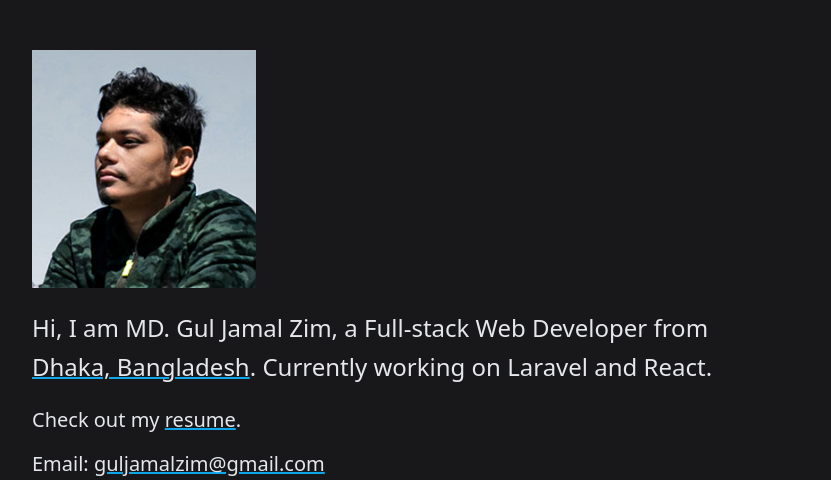
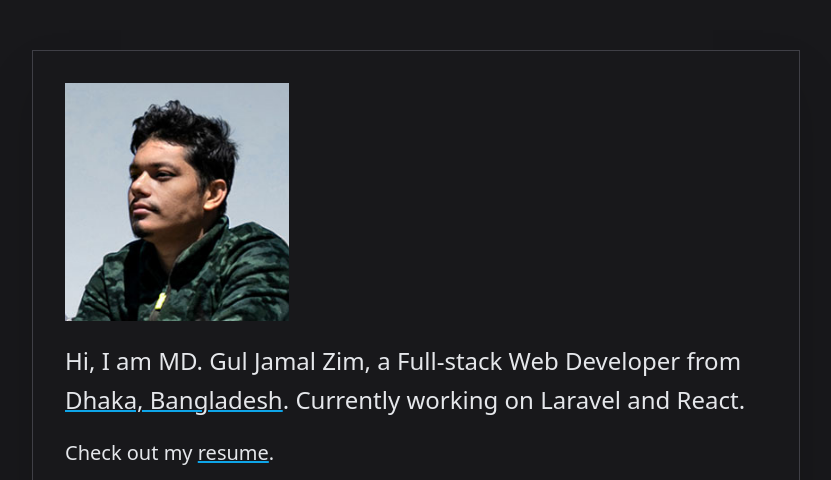
Before and after one commit to gjzim/gjzim.github.io, a website: page index.html in a window 1280 px wide. Shown: the part 130-610 px from the top of the page, without its empty margins (224-1055 px from the left). Drawn offline with Linux system fonts and the light colour scheme.

Commit message:
Wrap main in a box

```diff
--- a/index.html
+++ b/index.html
@@ -10,7 +10,7 @@
     <body
         class="bg-zinc-900 text-gray-200 p-5 sm:mt-40 sm:flex sm:justify-center"
     >
-        <main class="sm:max-w-3xl">
+        <main class="border border-zinc-700 shadow-2xl p-4 sm:p-8 sm:max-w-3xl">
             <section class="sm:mr-5">
                 <img
                     src="images/propic.jpg"
@@ -22,7 +22,7 @@
                 <h1 class="hidden">MD. Gul Jamal Zim</h1>
                 <h2 class="hidden">Full-stack Developer | Laravel, React</h2>
 
-                <p class="text-xl my-5 sm:text-2xl sm:leading-relaxed">
+                <p class="text-lg my-5 sm:text-2xl sm:leading-relaxed">
                     Hi, I am MD. Gul Jamal Zim, a Full-stack Web Developer from
                     <a
                         href="https://goo.gl/maps/SAdMQRkvQ5E2"
```
Also changed, not shown: css/styles.css.
